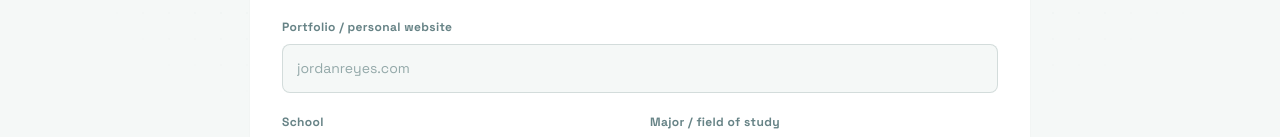
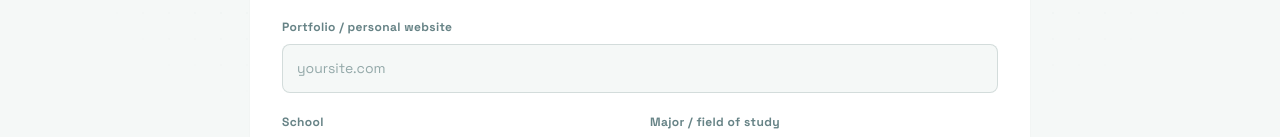
Before and after one commit to Evin009/Invictus, a Next.js app in the folder ui/: page /onboard in a window 1280 px wide. Both pictures are taken after a click on the element "Skip for now, I'll enter details manually". Shown: the part 598-735 px from the top of the page. Built offline with nearby package versions, Linux system fonts and the light colour scheme.

Commit message:
fix(onboard): replace jordanreyes.com portfolio placeholder

```diff
--- a/ui/src/components/onboard-wizard.tsx
+++ b/ui/src/components/onboard-wizard.tsx
@@ -487,7 +487,7 @@ export function OnboardWizard() {
 
                     <div style={{ marginBottom: 20 }}>
                       <Label>Portfolio / personal website</Label>
-                      <input className="ob-input" type="text" placeholder="jordanreyes.com" value={s.form.portfolio} onChange={e => updForm("portfolio", e.target.value)} />
+                      <input className="ob-input" type="text" placeholder="yoursite.com" value={s.form.portfolio} onChange={e => updForm("portfolio", e.target.value)} />
                     </div>
 
                     <div style={{ display: "grid", gridTemplateColumns: "1fr 1fr", gap: 20, marginBottom: 20 }}>
```
